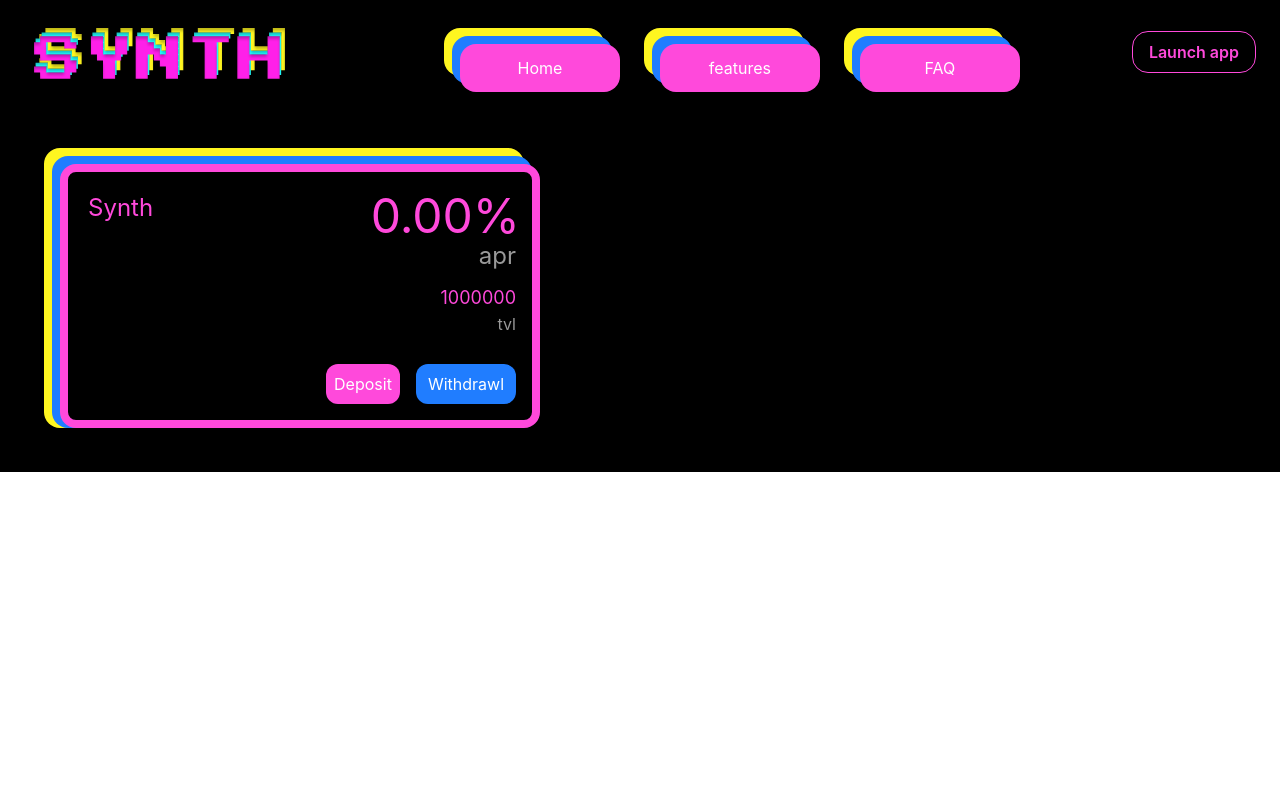
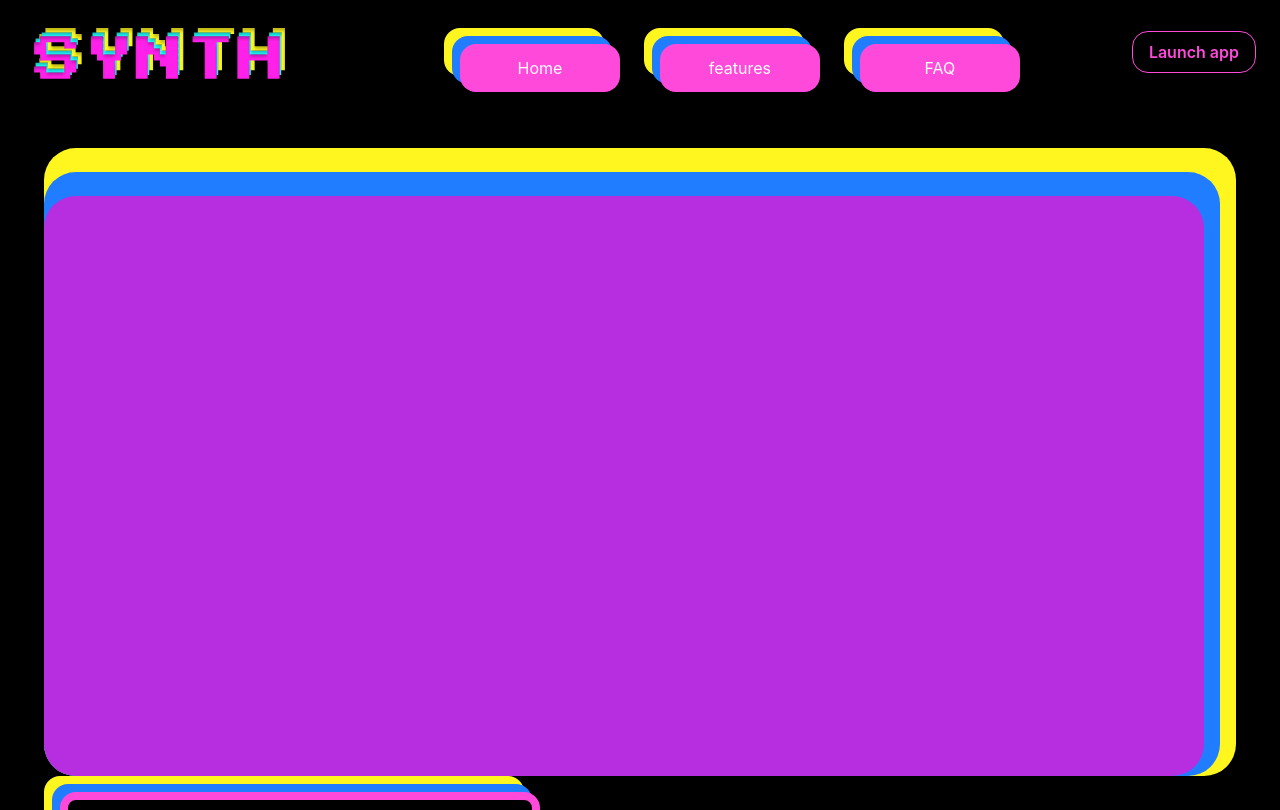
Before and after one commit to CalPolyBlockchain/synth-node-hackathon, a React (Create React App) app in the folder packages/synth-react/: page /app in a window 1280 px wide. Shown: the top 810 px of the page. Built offline with nearby package versions, Linux system fonts and the light colour scheme.

Commit message:
pool page base

```diff
--- a/packages/synth-react/src/pages/PoolPage.js
+++ b/packages/synth-react/src/pages/PoolPage.js
@@ -1,9 +1,14 @@
 import pool_data from '../pool_data';
 import PoolBox from '../components/PoolBox';
+import Tvl from '../components/Tvl';
 export default function PoolPage(props) {
 
     return (
         <div className=" m-6">
+
+
+
+        <Tvl {...pool_data.stats}/>
         {/* LIST OF POOLS TO DEPOSIT INTO */}
         {pool_data.pools.map((pool, i) => {
             return ( <PoolBox key={i} {...pool} /> );
```
